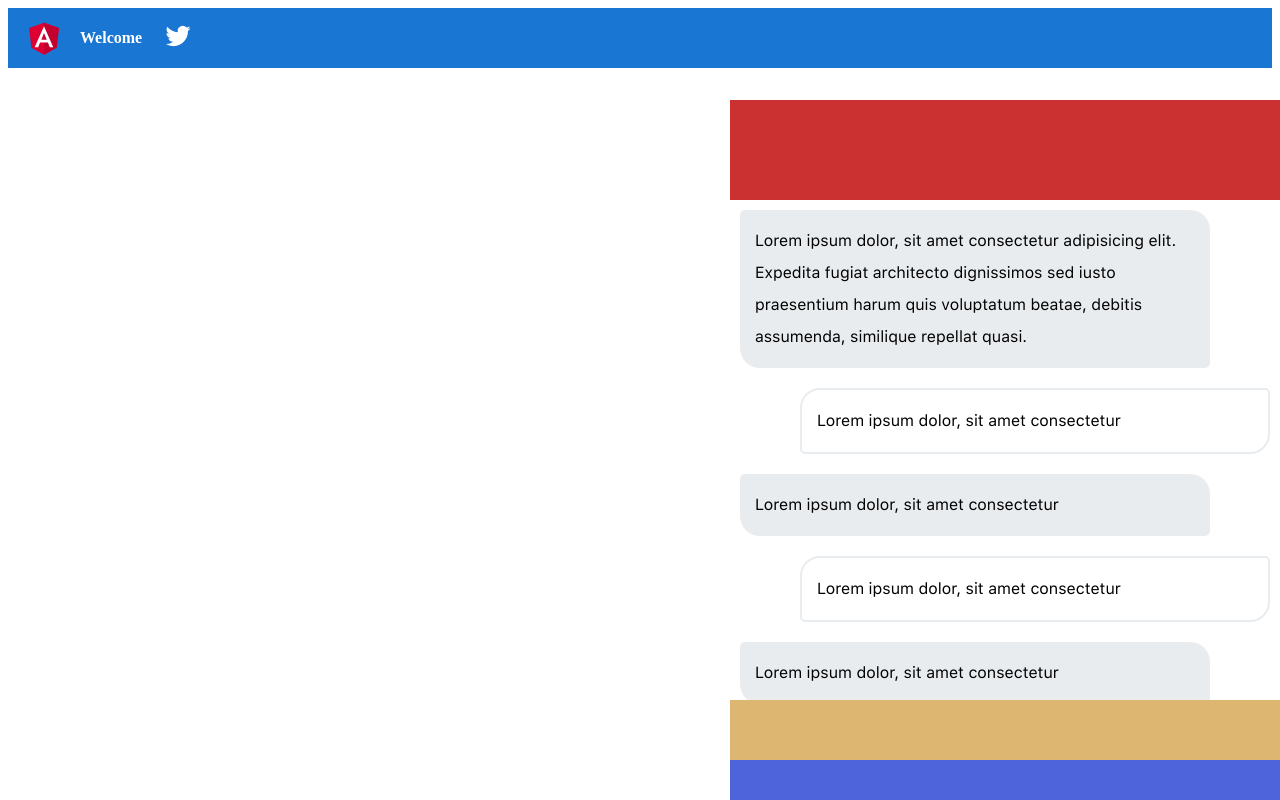
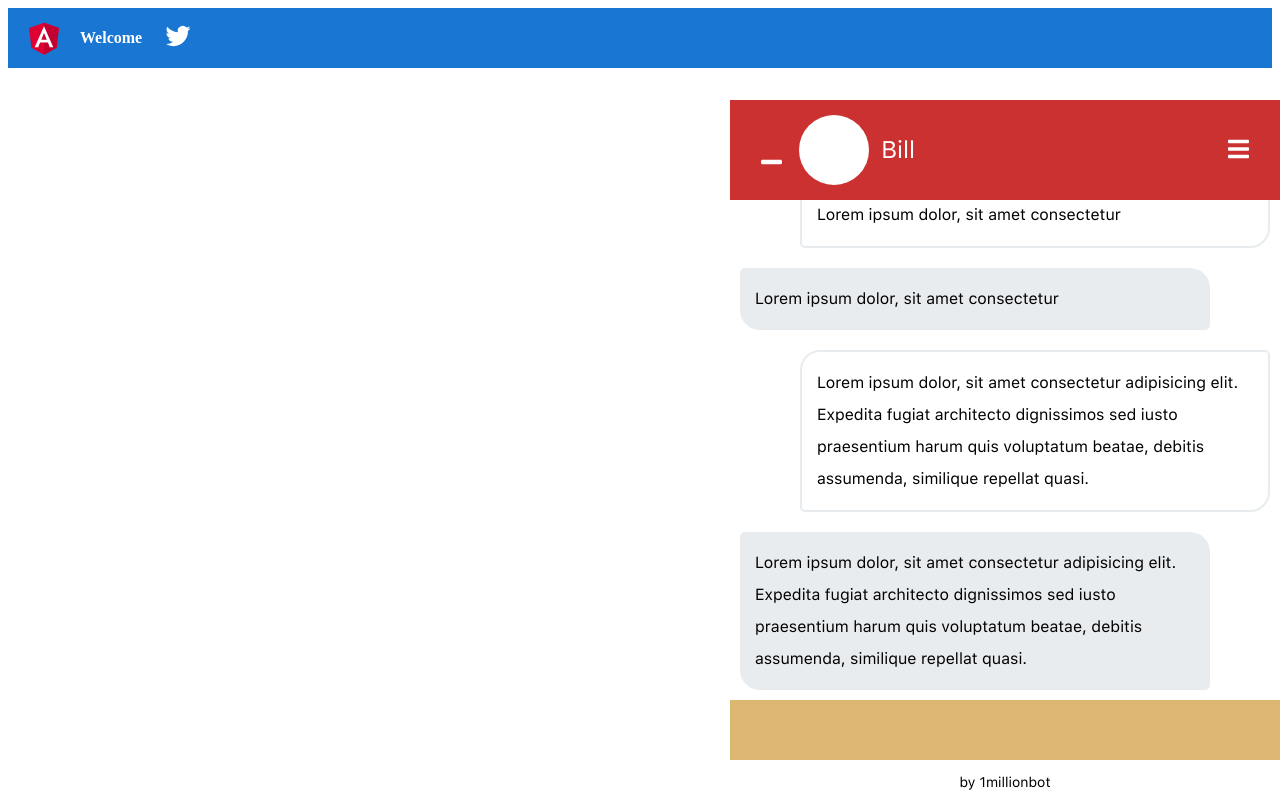
Before and after one commit to gogetagans/1millionbotTechniqueTest, an Angular app in the folder oneMillioBotProject/: page / in a window 1280 px wide. Built offline with nearby package versions, Linux system fonts and the light colour scheme.

Commit message:
header style added

```diff
--- a/oneMillioBotProject/src/shared/message-center/message-center.component.html
+++ b/oneMillioBotProject/src/shared/message-center/message-center.component.html
@@ -1,6 +1,17 @@
 <div class="message__center">
-  <section class="message__center__header"></section>
-  <section class="message__center__body">
+  <section class="message__center__header">
+    <div class="message__center__header--collapseOption">
+      <fa-icon [icon]="faMinus"></fa-icon>
+    </div>
+    <div class="message__center__header--avatar">
+      <div class="avatar"></div>
+    </div>
+    <div class="message__center__header--text">{{ botName }}</div>
+    <div class="message__center__header--hamburguer">
+      <fa-icon [icon]="faBars"></fa-icon>
+    </div>
+  </section>
+  <section #scrollMe class="message__center__body">
     <omb-message [userFrom]="1" [class]="setStyleByUserFrom(1)">
       <div content>
         Lorem ipsum dolor, sit amet consectetur adipisicing elit. Expedita
@@ -36,5 +47,7 @@
     </omb-message>
   </section>
   <section class="message__center__actions"></section>
-  <section class="message__center__footer"></section>
+  <section class="message__center__footer">
+    <p>{{ footer_text }}</p>
+  </section>
 </div>
--- a/oneMillioBotProject/src/shared/message-center/message-center.component.scss
+++ b/oneMillioBotProject/src/shared/message-center/message-center.component.scss
@@ -7,6 +7,46 @@
   &__header {
     height: 100px;
     background-color: $red;
+    display: flex;
+    flex-direction: row;
+    justify-content: center;
+    align-content: center;
+    &--collapseOption,
+    &--avatar,
+    &--text,
+    &--hamburguer {
+      display: flex;
+      flex-direction: column;
+      justify-content: center;
+      align-content: center;
+      color: $white;
+      @include typ(ui, xl);
+    }
+    &--collapseOption {
+      width: 10%;
+      text-align: center;
+      margin-top: 25px;
+      cursor: pointer;
+    }
+    &--avatar {
+      width: 15%;
+      .avatar {
+        width: 70px;
+        height: 70px;
+        border-radius: 50%;
+        background-color: $white;
+        text-align: center;
+      }
+    }
+    &--text {
+      width: 60%;
+    }
+    &--hamburguer {
+      width: 10%;
+      text-align: center;
+      @include typ(ui, xl);
+      cursor: pointer;
+    }
   }
   &__body {
     display: flex;
@@ -22,7 +62,11 @@
   }
   &__footer {
     height: 40px;
-    background-color: $blue;
+    background-color: $white;
+    display: flex;
+    flex-direction: row;
+    justify-content: center;
+    @include typ(ui, sm);
   }
 }
 
--- a/oneMillioBotProject/src/shared/message-center/message-center.component.ts
+++ b/oneMillioBotProject/src/shared/message-center/message-center.component.ts
@@ -1,14 +1,42 @@
-import { Component } from '@angular/core';
+import {
+  AfterViewChecked,
+  Component,
+  ElementRef,
+  OnInit,
+  ViewChild,
+} from '@angular/core';
 import { MESSAGE_FROM } from 'src/app/enums/messageType.enum';
+
+import { faBars, faMinus } from '@fortawesome/free-solid-svg-icons';
 
 @Component({
   selector: 'omb-message-center',
   templateUrl: './message-center.component.html',
   styleUrls: ['./message-center.component.scss'],
 })
-export class MessageCenterComponent {
+export class MessageCenterComponent implements OnInit, AfterViewChecked {
+  @ViewChild('scrollMe') private bodyScroll: ElementRef;
+  public footer_text = 'by 1millionbot';
+  public botName = 'Bill';
+  public faBars = faBars;
+  public faMinus = faMinus;
+
   constructor() {}
 
-  public setStyleByUserFrom = (userFrom: number) =>
+  public setStyleByUserFrom = (userFrom: number): string =>
     userFrom === MESSAGE_FROM.BOT ? 'bot__style' : 'user__style';
+
+  public scrollToBottom = (): void => {
+    try {
+      this.bodyScroll.nativeElement.scrollTop = this.bodyScroll.nativeElement.scrollHeight;
+    } catch (err) {}
+  };
+
+  ngOnInit(): void {
+    this.scrollToBottom();
+  }
+
+  ngAfterViewChecked(): void {
+    this.scrollToBottom();
+  }
 }
--- a/oneMillioBotProject/src/shared/shared.module.ts
+++ b/oneMillioBotProject/src/shared/shared.module.ts
@@ -1,10 +1,13 @@
 import { NgModule } from '@angular/core';
+import { FontAwesomeModule } from '@fortawesome/angular-fontawesome';
 import { MessageCenterComponent } from './message-center/message-center.component';
 import { MessageComponent } from './message/message.component';
 
 const COMPONENTS = [MessageComponent, MessageCenterComponent];
+const MODULES = [FontAwesomeModule];
 
 @NgModule({
+  imports: [MODULES],
   declarations: [...COMPONENTS],
   exports: [...COMPONENTS],
 })
```
